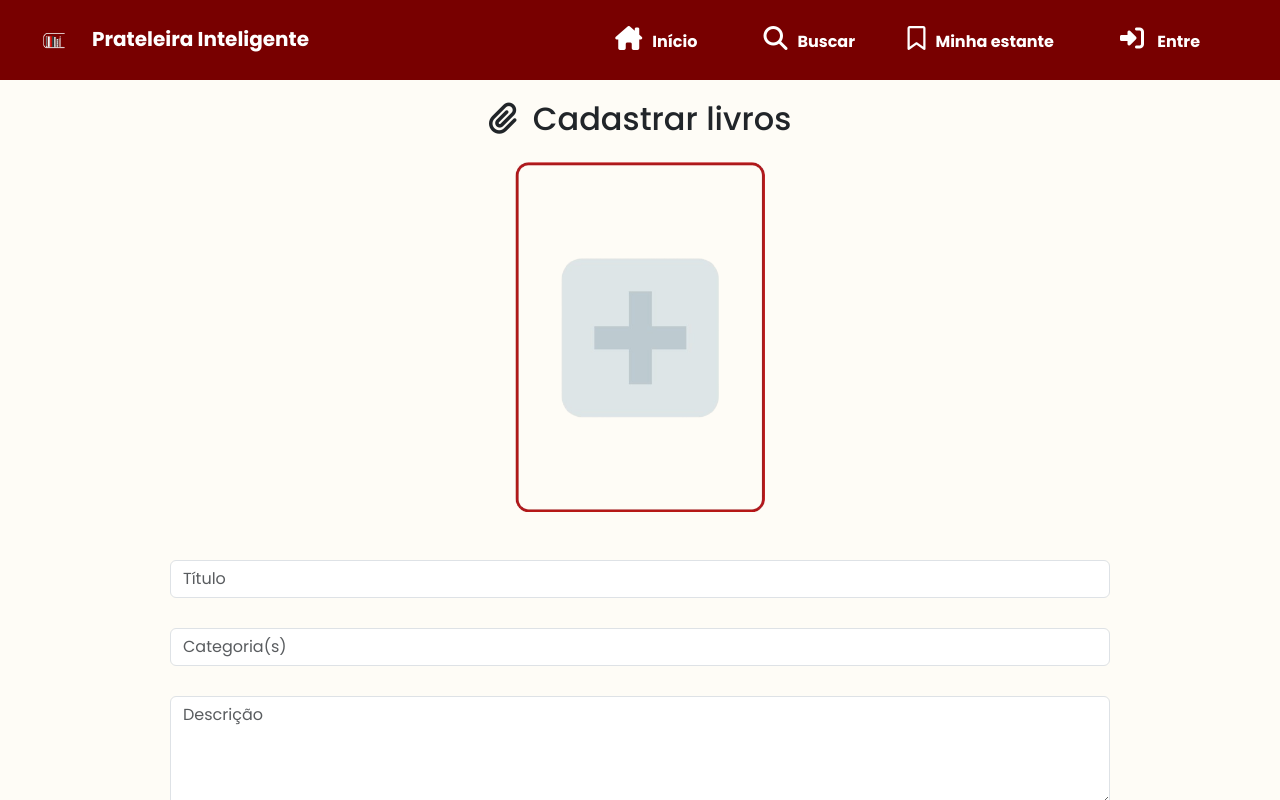
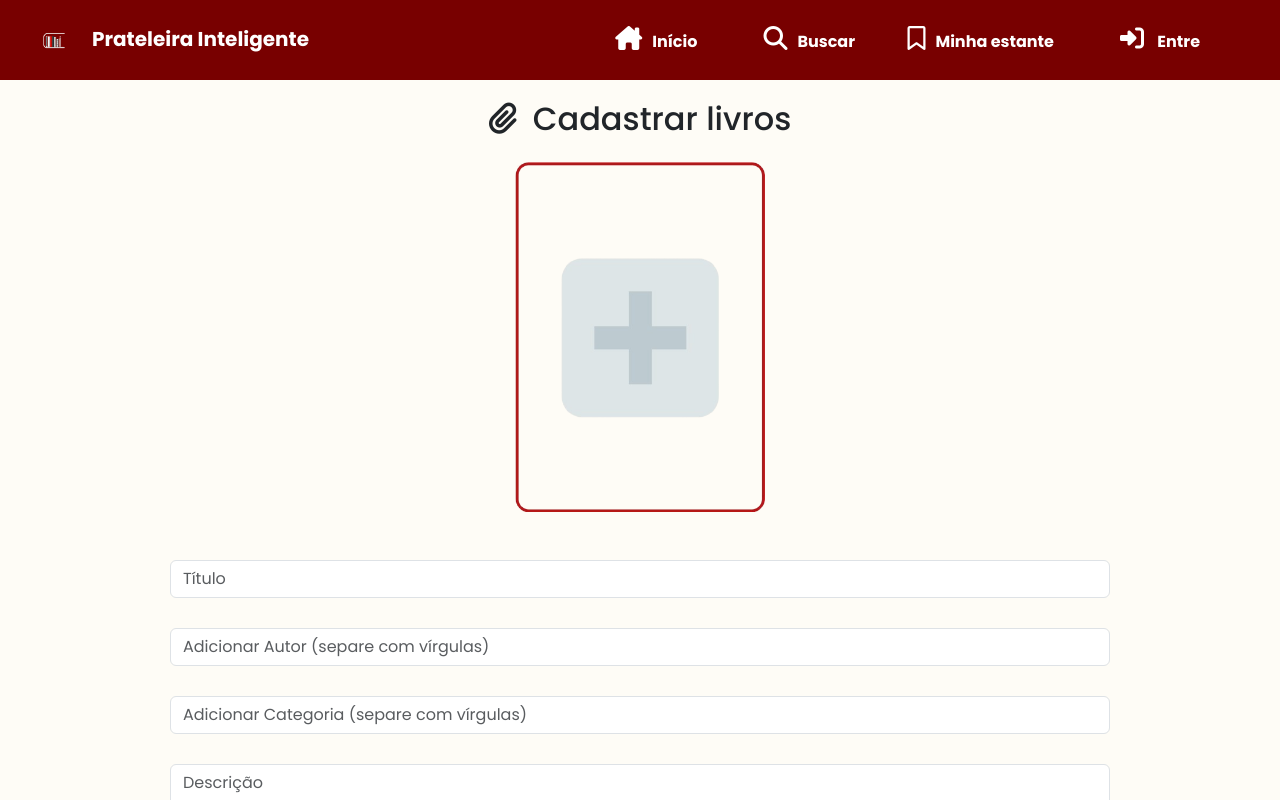
Before and after one commit to carlla15/estante_virtual, a Vue app in the folder Estante_Virtual/: page /bookregistration in a window 1280 px wide. Shown: the top 800 px of the page. Built offline with nearby package versions, Linux system fonts and the light colour scheme; no server answers.

Commit message:
Ajuste no cadastro de livros

```diff
--- a/Estante_Virtual/src/views/BookRegistrationView.vue
+++ b/Estante_Virtual/src/views/BookRegistrationView.vue
@@ -1,5 +1,5 @@
 <script setup>
-import { ref } from 'vue'
+import { ref } from 'vue';
 import BaseLayout from '@/components/BaseLayout.vue';
 
 import DAOService from '@/services/DAOService';
@@ -7,31 +7,33 @@ import DAOService from '@/services/DAOService';
 const bookService = new DAOService('books');
 
 const fileInput = ref(null);
-const imagePreview = ref('/img/bookImg.png')
+const imagePreview = ref('/img/bookImg.png');
 
 const book = ref({
     title: '',
-    category: '',
+    authors: [],
+    categories: [],
     description: '',
     publisher: '',
-    numPages: '',
-    publicationYear: '',
+    page_count: null,
+    published_date: null,
     language: '',
-    cover: imagePreview.value
+    image_link: imagePreview.value // Valor padrão da imagem
 });
-const addBook =  async () =>   {
+
+const addBook = async () => {
     const id = await bookService.insert(book.value);
-    alert('Livro Cadastrado')
-    console.log(id)
-}
+    alert('Livro Cadastrado');
+    console.log(book.value);
+    console.log(id);
+};
 
 const handleFileChange = (event) => {
     const file = event.target.files[0];
     if (file) {
         const reader = new FileReader();
         reader.onload = (e) => {
-            imagePreview.value = e.target.result;
-            book.value.cover = e.target.result
+            book.value.image_link = e.target.result; // Atualiza a imagem
         };
         reader.readAsDataURL(file);
     }
@@ -39,12 +41,12 @@ const handleFileChange = (event) => {
 
 const triggerFileInput = () => {
     fileInput.value.click();
-}
+};
 
 const clickUploadButton = () => {
-    console.log(book.value)
-    addBook()
-}
+    console.log(book.value);
+    addBook();
+};
 </script>
 
 <template>
@@ -52,7 +54,7 @@ const clickUploadButton = () => {
         <section class="container">
             <h2 class="mb-4"><i class="fa-solid fa-paperclip me-3"></i>Cadastrar livros</h2>
             <div class="upload-div">
-                <img :src="imagePreview" class="imgdefault" alt="Capa do Livro" @click="triggerFileInput">
+                <img :src="book.image_link" class="imgdefault" alt="Capa do Livro" @click="triggerFileInput">
 
                 <input class="input-upload" ref="fileInput" type="file" name="capa-upload"
                     accept="image/png, image/jpeg" @change="handleFileChange">
@@ -64,7 +66,20 @@ const clickUploadButton = () => {
                         <input type="text" v-model="book.title" class="form-control" placeholder="Título">
                     </div>
                     <div class="form-group">
-                        <input type="text" class="form-control" v-model="book.category" placeholder="Categoria(s)">
+                        <input
+                            type="text"
+                            placeholder="Adicionar Autor (separe com vírgulas)"
+                            class="form-control"
+                            @blur="book.authors = $event.target.value.split(',').map(a => a.trim())"
+                        />
+                    </div>
+                    <div class="form-group">
+                        <input
+                            type="text"
+                            placeholder="Adicionar Categoria (separe com vírgulas)"
+                            class="form-control"
+                            @blur="book.categories = $event.target.value.split(',').map(c => c.trim())"
+                        />
                     </div>
                     <div class="form-group">
                         <textarea class="form-control" v-model="book.description" placeholder="Descrição"
@@ -74,9 +89,9 @@ const clickUploadButton = () => {
                         <input type="text" v-model="book.publisher" class="form-control" placeholder="Editora">
                     </div>
                     <div class="form-group d-flex">
-                        <input type="number" v-model="book.numPages" class="form-control me-5"
-                            placeholder="Número de Paginas">
-                        <input type="number" v-model="book.publicationYear" class="form-control"
+                        <input type="number" v-model="book.page_count" class="form-control me-5"
+                            placeholder="Número de Páginas">
+                        <input type="number" v-model="book.published_date" class="form-control"
                             placeholder="Ano de Publicação">
                     </div>
                     <div class="form-group">
@@ -88,6 +103,7 @@ const clickUploadButton = () => {
         </section>
     </BaseLayout>
 </template>
+
 <style scoped>
 section {
     margin: 30px;
```
